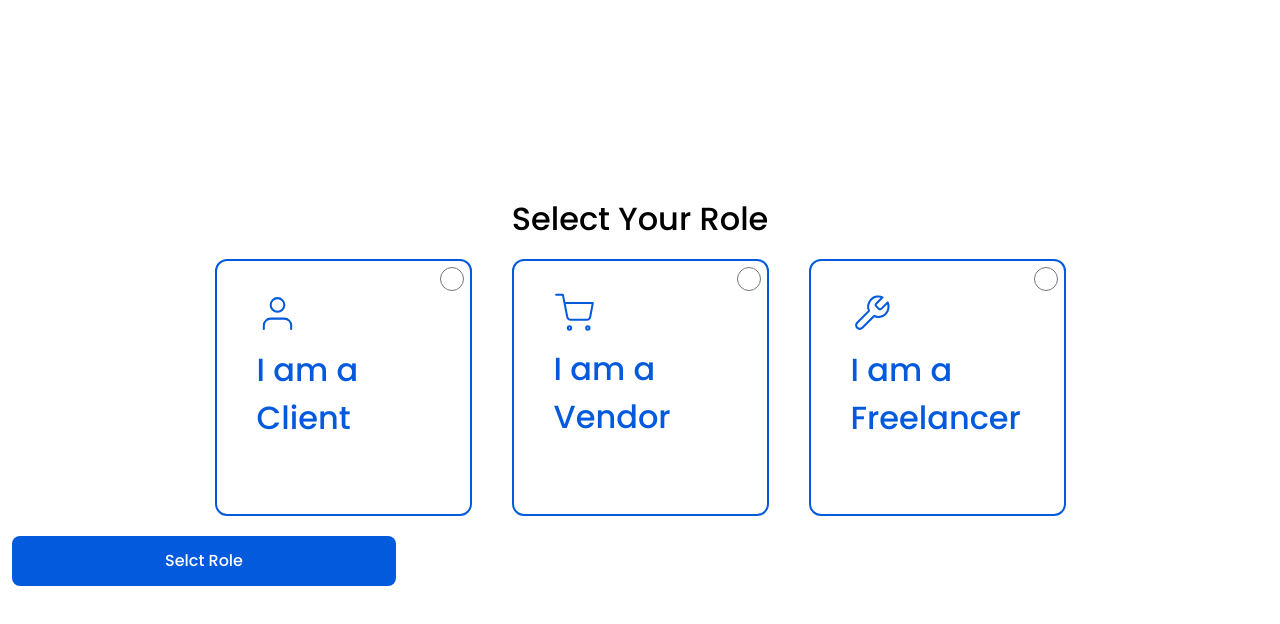
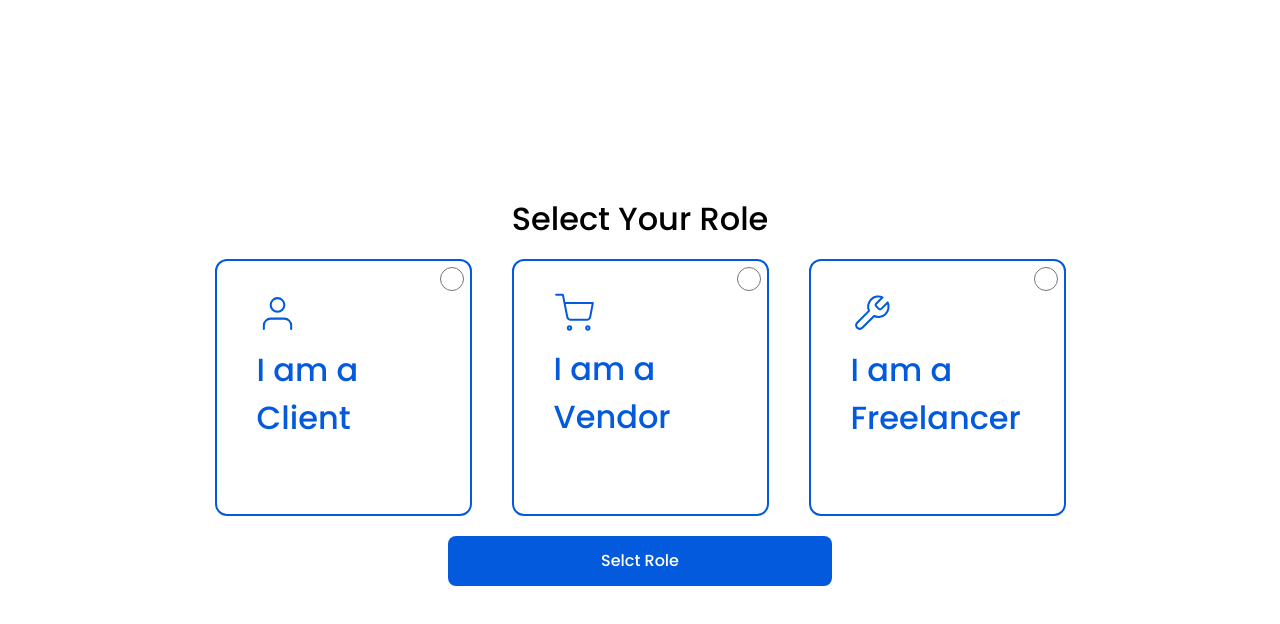
Before and after one commit to spiritmoney/escrow, a Next.js app in the folder client/: page /auth/register/verify in a window 1280 px wide. Both pictures are taken after a click on the button "Verify Email". Shown: the top 624 px of the page. Built offline with nearby package versions, Linux system fonts and the light colour scheme.

Commit message:
minor changes

```diff
--- a/client/app/auth/register/verify/page.tsx
+++ b/client/app/auth/register/verify/page.tsx
@@ -222,12 +222,9 @@ const Page = () => {
           {renderButton("vendor", "cart", "I am a Vendor")}
           <div className="col-span-2 flex justify-center">{renderButton("freelancer", "spanner", "I am a Freelancer")}</div>
         </div>
-        <Link href={"/provider/freelancer/userInfo"} className="w-full">
-          <button
-            className="w-full md:w-96 h-[50px] bg-[#035ADC] font-medium text-white rounded-lg my-5"
-          >
-            {getButtonText()}
-          </button>
+        <Link href={"/provider/freelancer/userInfo"}
+        className="w-full md:w-96 h-[50px] bg-[#035ADC] font-medium text-white rounded-lg my-5">
+          <button className="w-full h-full">{getButtonText()}</button>
         </Link>
 
       </div>
--- a/client/app/components/Header.tsx
+++ b/client/app/components/Header.tsx
@@ -5,7 +5,8 @@ export default function Header() {
   return (
     <div className="relative w-full flex justify-center items-center pb-6 banner">
       <div className="relative w-full max-w-[1485px]">
-        <Image src="/banner.svg" alt="banner" width={1485} height={453.949} className="hidden md:block" />
+        <Image src="/banner2.svg" alt="banner" width={1485} height={453.949} className="hidden md:block" />
+
         <img src="/images/banner2.png" alt="" className="md:hidden"/>
         <div className="absolute top-[64%] left-[5%] md:top-[68%] md:left-[8.35%] transform -translate-y-1/2 w-[71%] md:w-[33.33%]">
           <div className="bg-white flex rounded-md items-center h-8 w-full relative">
```
Also changed, not shown: 1 other file (tests, documents, lock files or other folders).
